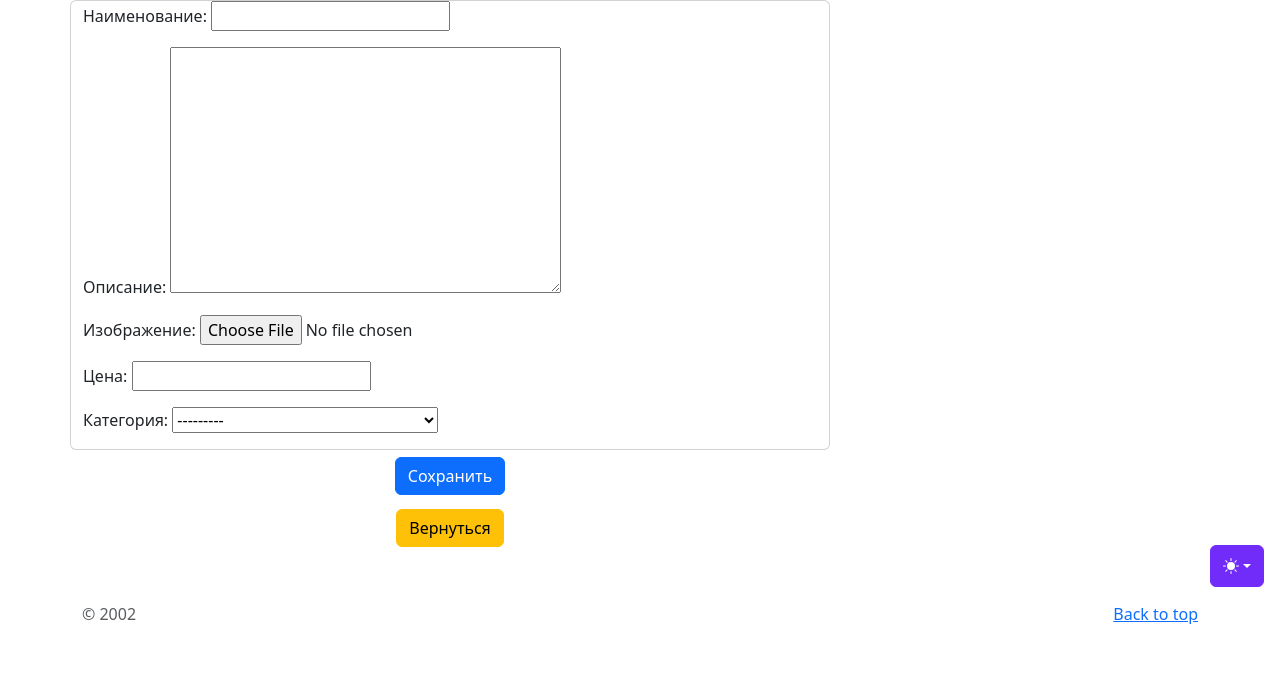
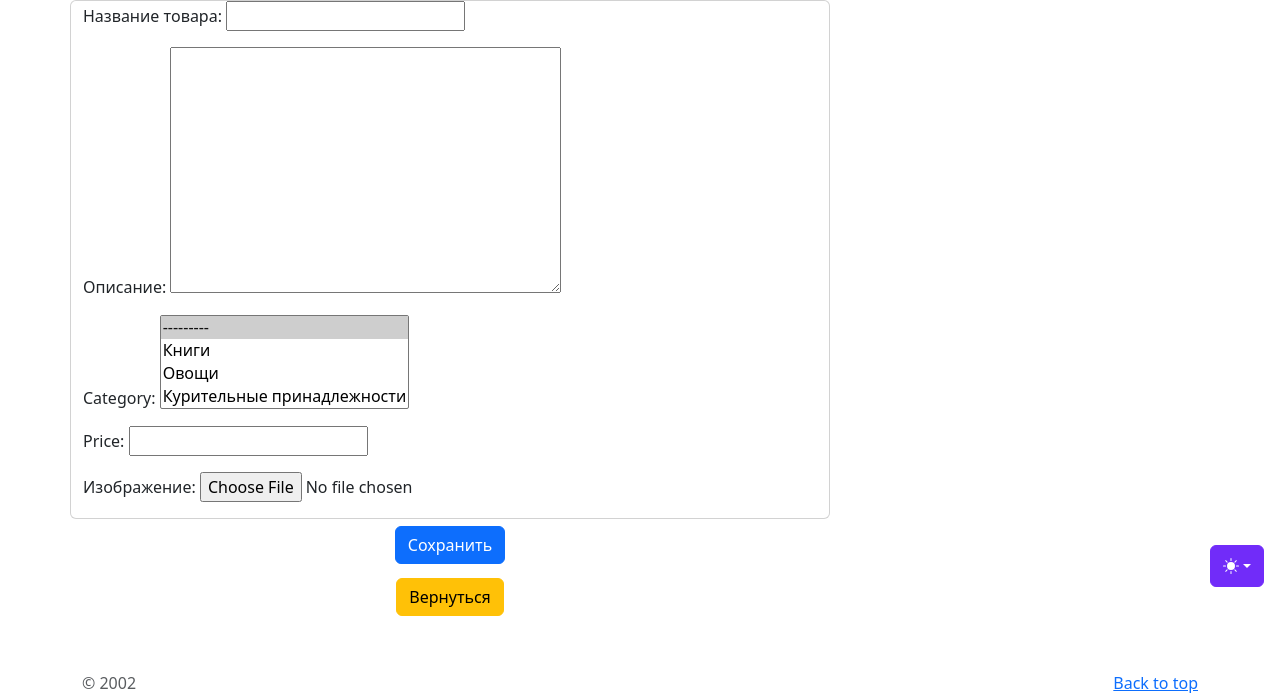
Before and after one commit to corridorofchameleons/skypro_store, a Django app: page /products/create in a window 1280 px wide. Shown: the part 197-890 px from the top of the page. Before the commit the page ends 821 px from the top, so only its background shows below. Run offline with Django 5.2, Linux system fonts and the light colour scheme; data comes from the database, SQL or seed files in the repository; some libraries are stand-ins or nearby versions.

Commit message:
task 6_1 + fixes

```diff
--- a/blog/urls.py
+++ b/blog/urls.py
@@ -5,14 +5,13 @@ from django.urls import path
 from blog.apps import BlogConfig
 from blog.views import ArticleListView, ArticleDetailView, ArticleCreateView, ArticleUpdateView, \
     ArticleDeleteView
-from catalog.apps import CatalogConfig
 
 app_name = BlogConfig.name
 
 urlpatterns = [
     path('', ArticleListView.as_view(), name='index'),
-    path('articles/<slug:slug>', ArticleDetailView.as_view(), name='details'),
     path('articles/<slug:slug>/update/', ArticleUpdateView.as_view(), name='update'),
     path('articles/<slug:slug>/delete/', ArticleDeleteView.as_view(), name='delete'),
+    path('articles/<slug:slug>', ArticleDetailView.as_view(), name='details'),
     path('articles/create/', ArticleCreateView.as_view(), name='create'),
 ] + static(settings.MEDIA_URL, document_root=settings.MEDIA_ROOT)
--- /dev/null
+++ b/catalog/forms.py
@@ -0,0 +1,30 @@
+from django.core.exceptions import ValidationError
+from django.forms import ModelForm, DecimalField, CharField, ModelChoiceField
+from django.forms.widgets import Select
+
+from catalog.models import Category, Product
+
+
+class ProductForm(ModelForm):
+    name = CharField(label='Название товара')
+    price = DecimalField(decimal_places=2)
+    category = ModelChoiceField(queryset=Category.objects.all(),
+                                widget=Select(attrs={'size': 4}))
+
+    class Meta:
+        model = Product
+        fields = ('name', 'description', 'category', 'price', 'image',)
+
+    def clean_name(self):
+        name = self.cleaned_data.get('name')
+        for bad_word in ['казино', 'криптовалюта', 'крипта', 'биржа',
+                             'дешево', 'бесплатно', 'обман', 'полиция', 'радар']:
+            if bad_word in name.lower():
+                raise ValidationError(f'{bad_word} - плохое слово')
+        return name
+
+    def clean_price(self):
+        price = self.cleaned_data.get('price')
+        if price < 0:
+            raise ValidationError('Отрицательная цена?')
+        return price
--- a/catalog/models.py
+++ b/catalog/models.py
@@ -19,9 +19,9 @@ class Product(models.Model):
     description = models.TextField(verbose_name='Описание', null=True, blank=True)
     image = models.ImageField(upload_to='products/', verbose_name='Изображение', blank=True, null=True)
     category = models.ForeignKey(Category, on_delete=models.CASCADE, related_name='products', verbose_name='Категория')
-    price = models.IntegerField(verbose_name='Цена')
+    price = models.FloatField(verbose_name='Цена')
     created_at = models.DateTimeField(verbose_name='Дата создания', default=timezone.now)
-    updated_at = models.DateTimeField(verbose_name='Дата изменения', default=timezone.now)
+    updated_at = models.DateTimeField(verbose_name='Дата изменения', auto_now=True)
 
     class Meta:
         verbose_name = 'Продукт'
--- a/catalog/templates/catalog/product_detail.html
+++ b/catalog/templates/catalog/product_detail.html
@@ -11,7 +11,7 @@
             <div class="card-body">
                 <h5 class="card-title">{{product.name}}</h5>
                 <p class="card-text">{{product.description}}</p>
-                <p class="card-text"><small class="text-body-secondary">Цена: {{product.price}} ед.</small></p>
+                <p class="card-text"><small class="text-body-secondary">Цена: {{ product.price|floatformat:2 }} ед.</small></p>
                 <div class="btn-group">
                     <button type="button" class="btn"><a class="btn btn-warning" href="{% url 'catalog:update' product.pk %}" role="button">
                         Изменить
--- a/catalog/templates/catalog/product_list.html
+++ b/catalog/templates/catalog/product_list.html
@@ -19,7 +19,7 @@
                                 </button>
                                 <!--                  <button type="button" class="btn btn-sm btn-outline-secondary">Edit</button>-->
                             </div>
-                            <small class="text-body-secondary">Цена: {{ product.price }} ед.</small>
+                            <small class="text-body-secondary">Цена: {{ product.price|floatformat:2 }} ед.</small>
 
                         </div>
                         <p class="text-body-secondary">К другим товарам категории: <a href="#">
--- a/catalog/templatetags/my_tags.py
+++ b/catalog/templatetags/my_tags.py
@@ -6,7 +6,7 @@ register = template.Library()
 @register.filter()
 def url_filter(path):
     if path:
-        return f'/{path}'
+        return f'/media/{path}'
     return '#'
 
 
--- a/catalog/views.py
+++ b/catalog/views.py
@@ -2,6 +2,7 @@ from django.urls import reverse_lazy, reverse
 from django.utils import timezone
 from django.views.generic import TemplateView, ListView, UpdateView, DetailView, DeleteView, CreateView
 
+from catalog.forms import ProductForm
 from catalog.models import Product, Contact
 
 APP_TITLE = 'SF Store'
@@ -24,7 +25,7 @@ class ProductDetailView(DetailView):
 
 class ProductCreateView(CreateView):
     model = Product
-    fields = ('name', 'description', 'image', 'price', 'category')
+    form_class = ProductForm
 
     def get_success_url(self):
         return reverse('catalog:details', kwargs={'pk': self.object.pk})
@@ -32,7 +33,7 @@ class ProductCreateView(CreateView):
 
 class ProductUpdateView(UpdateView):
     model = Product
-    fields = ('name', 'description', 'image', 'price', 'category')
+    form_class = ProductForm
 
     def form_valid(self, form):
         product = Product.objects.get(pk=self.object.pk)
```
Also changed, not shown: catalog/migrations/0010_alter_product_price.py (added), catalog/migrations/0011_alter_product_updated_at.py (added).
